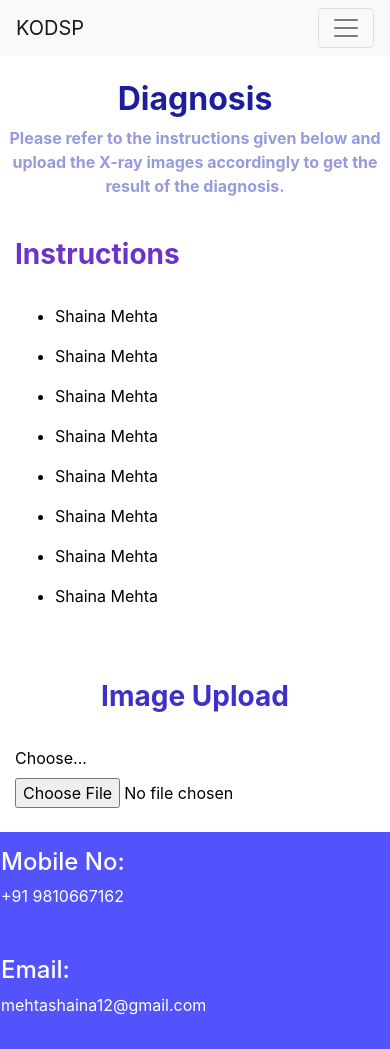
After one commit to shaina-12/Knee-Ostheoarthritis-Detection-and-Severity-Prediction, a Flask app: template templates/index1.html in a window 390 px wide. The commit adds this page. Run offline with Flask 3, Linux system fonts and the light colour scheme; the template is opened without the code that fills it, so the values that code supplies are empty; some libraries are stand-ins or nearby versions.

Commit message:
New Changes - Updated diagnosis.html file and app.py(not sure)

```diff
--- /dev/null
+++ b/templates/index1.html
@@ -0,0 +1,130 @@
+<!doctype html>
+<html lang="en">
+   <head>
+      <!-- Required meta tags -->
+      <meta charset="utf-8">
+      <meta name="viewport" content="width=device-width, initial-scale=1, shrink-to-fit=no">
+      <!-- Bootstrap CSS -->
+      <link rel="stylesheet" href="https://cdn.jsdelivr.net/npm/bootstrap@4.5.3/dist/css/bootstrap.min.css" integrity="sha384-TX8t27EcRE3e/ihU7zmQxVncDAy5uIKz4rEkgIXeMed4M0jlfIDPvg6uqKI2xXr2" crossorigin="anonymous">
+      <title>
+         Diagnose
+      </title>
+   </head>
+   <body>
+      <header class="header">
+         <nav class="navbar navbar-expand-md navbar-light bg-light">
+            <a class="navbar-brand" href="#">KODSP</a>
+            <button class="navbar-toggler" type="button" data-toggle="collapse" data-target="#navbarNav">
+            <span class="navbar-toggler-icon"></span>
+            </button>
+            <div class="collapse navbar-collapse" id="navbarNav">
+               <ul class="navbar-nav mr-auto">
+                  <li class="nav-item active">
+                     <a class="nav-link" href="{{ url_for('home_page') }}">Home<span class="sr-only">(current)</span></a>
+                  </li>
+                  <li class="nav-item">
+                     <a class="nav-link" href="{{ url_for('diagnose_page') }}">Diagnose</a>
+                  </li>
+                  <li class="nav-item">
+                     <a class="nav-link" href="{{ url_for('team_page') }}">Team</a>
+                  </li>
+               </ul>
+            </div>
+         </nav>
+      </header>
+      <!--Jinja-->
+      <br>
+      <h2 style="text-align: center; color: rgb(30, 30, 157); font-weight: bold">Diagnosis</h2>
+      <p style="text-align: center; color:rgb(151, 154, 221); font-weight: bold">Please refer to the instructions given below and upload the X-ray images accordingly to get the result of the diagnosis.</p>
+      <div class="container">
+        <br>
+        <h3 style="text-align: justify; color: rgb(108, 50, 202); font-weight: bold">Instructions</h3>
+        <br>
+        <ul>
+            <li>
+                <p> Shaina Mehta</p>
+            </li>
+            <li>
+                <p> Shaina Mehta</p>
+            </li>
+            <li>
+                <p> Shaina Mehta</p>
+            </li>
+            <li>
+                <p> Shaina Mehta</p>
+            </li>
+            <li>
+                <p> Shaina Mehta</p>
+            </li>
+            <li>
+                <p> Shaina Mehta</p>
+            </li>
+            <li>
+                <p> Shaina Mehta</p>
+            </li>
+            <li>
+                <p> Shaina Mehta</p>
+            </li>
+        </ul>
+        <br>
+      </div>
+      <div class="container">
+         <div id="content" style="margin-top:2em">
+            <h3 style="text-align: center; color: rgb(60, 50, 202); font-weight: bold">Image Upload</h3>
+            <br>
+            <div class="d-flex justify-content-center">
+               <form id="upload-file" method="post" enctype="multipart/form-data">
+                  <label for="imageUpload" class="upload-label">
+                  Choose...
+                  </label>
+                  <input type="file" name="file" id="imageUpload" accept=".png, .jpg, .jpeg">
+               </form>
+               <div class="image-section" style="display:none;">
+                  <div class="img-preview">
+                     <div id="imagePreview">
+                     </div>
+                  </div>
+                  <div>
+                     <button type="button" class="btn btn-primary btn-lg " id="btn-predict">Predict!</button>
+                  </div>
+               </div>
+               <div class="loader" style="display:none;"></div>
+               <h3 id="result">
+                  <span> </span>
+               </h3>
+            </div>
+         </div>
+      </div>
+      <br>
+      <script src="{{ url_for('static', filename='js/main.js') }}" type="text/javascript"></script>
+      <!--Jinja-->
+      <footer class="footer" style="background-color: rgb(83, 83, 253);">
+         <div class="row">
+            <br>
+            <div class="col-md-6 p-3" style="color: white">
+               <h4> Mobile No:</h4>
+               <p>  +91 9810667162</p>
+            </div>
+            <div class="col-md-6 p-3" style="color: white">
+               <h4> Email:</h4>
+               <p>  mehtashaina12@gmail.com</p>
+            </div>
+         </div>
+      </footer>
+      <!-- Optional JavaScript; choose one of the two! -->
+      <!-- Option 1: jQuery and Bootstrap Bundle (includes Popper) -->
+      <script src="https://code.jquery.com/jquery-3.5.1.slim.min.js" integrity="sha384-DfXdz2htPH0lsSSs5nCTpuj/zy4C+OGpamoFVy38MVBnE+IbbVYUew+OrCXaRkfj" crossorigin="anonymous"></script>
+      <script src="https://cdn.jsdelivr.net/npm/bootstrap@4.5.3/dist/js/bootstrap.bundle.min.js" integrity="sha384-ho+j7jyWK8fNQe+A12Hb8AhRq26LrZ/JpcUGGOn+Y7RsweNrtN/tE3MoK7ZeZDyx" crossorigin="anonymous"></script>
+      <!-- Option 2: jQuery, Popper.js, and Bootstrap JS
+         <script src="https://code.jquery.com/jquery-3.5.1.slim.min.js" integrity="sha384-DfXdz2htPH0lsSSs5nCTpuj/zy4C+OGpamoFVy38MVBnE+IbbVYUew+OrCXaRkfj" crossorigin="anonymous"></script>
+         <script src="https://cdn.jsdelivr.net/npm/popper.js@1.16.1/dist/umd/popper.min.js" integrity="sha384-9/reFTGAW83EW2RDu2S0VKaIzap3H66lZH81PoYlFhbGU+6BZp6G7niu735Sk7lN" crossorigin="anonymous"></script>
+         <script src="https://cdn.jsdelivr.net/npm/bootstrap@4.5.3/dist/js/bootstrap.min.js" integrity="sha384-w1Q4orYjBQndcko6MimVbzY0tgp4pWB4lZ7lr30WKz0vr/aWKhXdBNmNb5D92v7s" crossorigin="anonymous"></script>
+         -->
+   </body>
+   <style>
+      body {
+      background-color: white;
+      color: black
+      }
+   </style>
+</html>
```
Also changed, not shown: templates/diagnosis.html (+8 -8 lines), templates/anjali.jpeg (added), templates/shaina.png (added), 1 other file.
